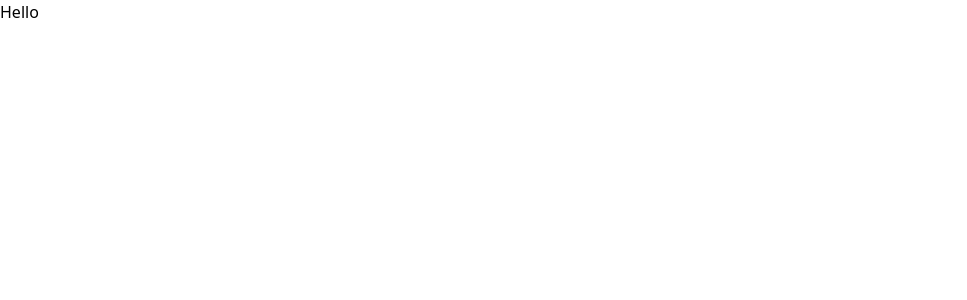
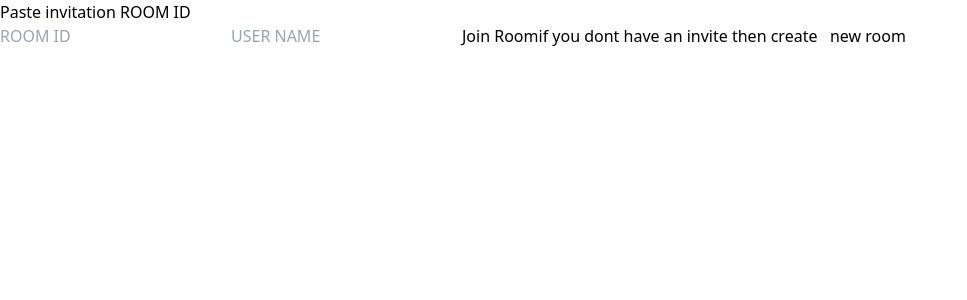
Before and after one commit to raviikushh/cohesive_code, a React (Vite) app: page / in a window 1280 px wide. Shown: the top 300 px of the page, without its empty margins (0-967 px from the left). Built offline with nearby package versions, Linux system fonts and the light colour scheme.

Commit message:
added routing

```diff
--- a/src/App.jsx
+++ b/src/App.jsx
@@ -1,9 +1,18 @@
-
+import { BrowserRouter, Routes, Route } from "react-router-dom"
+import Home from "./pages/home"
+import EditorPage from "./pages/EditorPage"
 
 function App() {
 
   return (
-<h1>Hello</h1>
+    <>
+      <BrowserRouter>
+          <Routes>
+            <Route path="/" element={<Home />} />
+            <Route path="/editor/:roomId" element={<EditorPage />} />
+          </Routes>
+      </BrowserRouter>
+    </>
   )
 }
 
```
